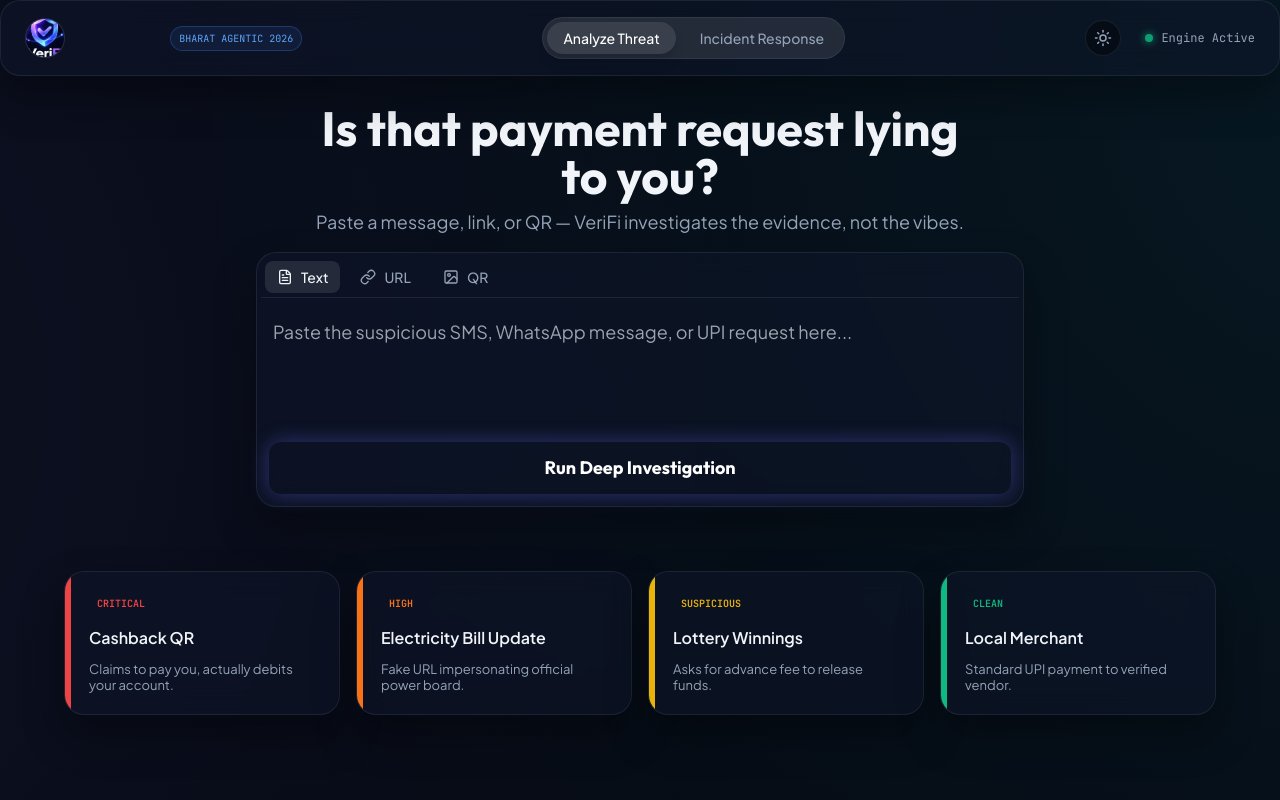
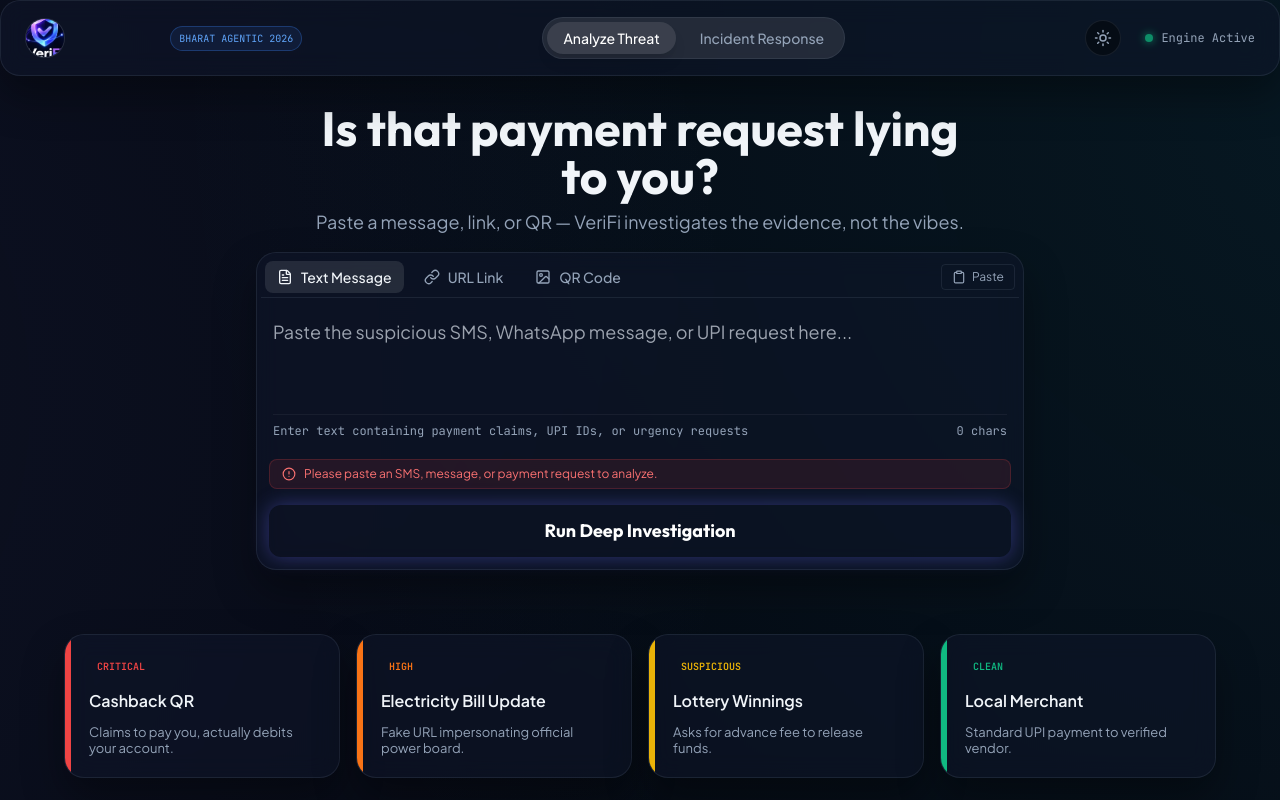
Before and after one commit to ADITYA-tp01/VeriFi, a React (Vite) app in the folder frontend/: page / in a window 1280 px wide. Both pictures are taken after a click on the button "Run Deep Investigation". Shown: the top 800 px of the page. Built offline with nearby package versions, Linux system fonts and the light colour scheme; no server answers.

Commit message:
feat(frontend): add QR and URL input interface

```diff
--- a/frontend/src/components/Hero.tsx
+++ b/frontend/src/components/Hero.tsx
@@ -1,23 +1,85 @@
 import { useState, useRef } from 'react';
-import { Search, Image as ImageIcon, Link as LinkIcon, FileText } from 'lucide-react';
+import { Image as ImageIcon, Link as LinkIcon, FileText, UploadCloud, X, Clipboard, AlertCircle } from 'lucide-react';
 import { clsx } from 'clsx';
 
 export default function Hero({ onRun }: any) {
-  const [tab, setTab] = useState<'text'|'url'|'qr'>('text');
+  const [tab, setTab] = useState<'text' | 'url' | 'qr'>('text');
   const [input, setInput] = useState('');
   const [qrFile, setQrFile] = useState<File | null>(null);
+  const [previewUrl, setPreviewUrl] = useState<string | null>(null);
+  const [isDragging, setIsDragging] = useState(false);
+  const [validationError, setValidationError] = useState<string | null>(null);
   const fileInputRef = useRef<HTMLInputElement>(null);
+
+  const handleQrSelection = (file: File) => {
+    if (!file.type.startsWith('image/')) {
+      setValidationError('Please upload a valid image file (PNG, JPG, WebP).');
+      return;
+    }
+    setValidationError(null);
+    setQrFile(file);
+    const url = URL.createObjectURL(file);
+    setPreviewUrl(url);
+  };
+
+  const clearQr = (e: React.MouseEvent) => {
+    e.stopPropagation();
+    if (previewUrl) URL.revokeObjectURL(previewUrl);
+    setQrFile(null);
+    setPreviewUrl(null);
+    if (fileInputRef.current) fileInputRef.current.value = '';
+  };
 
   const handleDrop = (e: React.DragEvent) => {
     e.preventDefault();
+    setIsDragging(false);
     if (e.dataTransfer.files && e.dataTransfer.files[0]) {
-      setQrFile(e.dataTransfer.files[0]);
+      handleQrSelection(e.dataTransfer.files[0]);
     }
   };
 
   const handleFileChange = (e: React.ChangeEvent<HTMLInputElement>) => {
     if (e.target.files && e.target.files[0]) {
-      setQrFile(e.target.files[0]);
+      handleQrSelection(e.target.files[0]);
+    }
+  };
+
+  const handlePaste = async () => {
+    try {
+      const text = await navigator.clipboard.readText();
+      if (text) {
+        setInput(text);
+        setValidationError(null);
+      }
+    } catch {
+      // Browser permissions fallback
+    }
+  };
+
+  const handleSubmit = () => {
+    if (tab === 'qr') {
+      if (!qrFile) {
+        setValidationError('Please upload or drop a QR code image to analyze.');
+        return;
+      }
+      setValidationError(null);
+      onRun('qr', qrFile);
+    } else if (tab === 'url') {
+      const trimmed = input.trim();
+      if (!trimmed) {
+        setValidationError('Please enter a URL or web domain to analyze.');
+        return;
+      }
+      setValidationError(null);
+      onRun('url', trimmed.startsWith('http') ? trimmed : `https://${trimmed}`);
+    } else {
+      const trimmed = input.trim();
+      if (!trimmed) {
+        setValidationError('Please paste an SMS, message, or payment request to analyze.');
+        return;
+      }
+      setValidationError(null);
+      onRun('text', trimmed);
     }
   };
 
@@ -29,30 +91,142 @@ export default function Hero({ onRun }: any) {
       </div>
 
       <div className="glass-panel w-full max-w-3xl p-1 flex flex-col gap-2">
-        <div className="flex items-center gap-2 border-b border-border-glass p-1">
-          <button onClick={()=>setTab('text')} className={clsx("flex items-center gap-2 px-3 py-1.5 rounded-lg text-sm font-medium transition-colors", tab==='text' ? "bg-black/10 dark:bg-white/10 text-text-primary":"text-text-muted hover:text-text-primary")}><FileText size={16}/> Text</button>
-          <button onClick={()=>setTab('url')} className={clsx("flex items-center gap-2 px-3 py-1.5 rounded-lg text-sm font-medium transition-colors", tab==='url' ? "bg-black/10 dark:bg-white/10 text-text-primary":"text-text-muted hover:text-text-primary")}><LinkIcon size={16}/> URL</button>
-          <button onClick={()=>setTab('qr')} className={clsx("flex items-center gap-2 px-3 py-1.5 rounded-lg text-sm font-medium transition-colors", tab==='qr' ? "bg-black/10 dark:bg-white/10 text-text-primary":"text-text-muted hover:text-text-primary")}><ImageIcon size={16}/> QR</button>
+        <div className="flex items-center justify-between border-b border-border-glass p-1">
+          <div className="flex items-center gap-2">
+            <button
+              onClick={() => { setTab('text'); setValidationError(null); }}
+              className={clsx("flex items-center gap-2 px-3 py-1.5 rounded-lg text-sm font-medium transition-colors", tab==='text' ? "bg-black/10 dark:bg-white/10 text-text-primary":"text-text-muted hover:text-text-primary")}
+            >
+              <FileText size={16}/> Text Message
+            </button>
+            <button
+              onClick={() => { setTab('url'); setValidationError(null); }}
+              className={clsx("flex items-center gap-2 px-3 py-1.5 rounded-lg text-sm font-medium transition-colors", tab==='url' ? "bg-black/10 dark:bg-white/10 text-text-primary":"text-text-muted hover:text-text-primary")}
+            >
+              <LinkIcon size={16}/> URL Link
+            </button>
+            <button
+              onClick={() => { setTab('qr'); setValidationError(null); }}
+              className={clsx("flex items-center gap-2 px-3 py-1.5 rounded-lg text-sm font-medium transition-colors", tab==='qr' ? "bg-black/10 dark:bg-white/10 text-text-primary":"text-text-muted hover:text-text-primary")}
+            >
+              <ImageIcon size={16}/> QR Code
+            </button>
+          </div>
+
+          {tab === 'text' && (
+            <button
+              onClick={handlePaste}
+              className="flex items-center gap-1.5 text-xs text-text-muted hover:text-blue-400 px-2.5 py-1 rounded border border-border-glass hover:bg-white/5 transition-colors"
+              title="Paste from clipboard"
+            >
+              <Clipboard size={14}/> Paste
+            </button>
+          )}
         </div>
 
-        <div className="p-3 min-h-[120px] flex items-center justify-center">
-          {tab === 'text' && <textarea className="w-full h-24 bg-transparent border-none outline-none resize-none text-lg text-text-primary placeholder:text-text-muted/50" placeholder="Paste the suspicious SMS, WhatsApp message, or UPI request here..." value={input} onChange={e=>setInput(e.target.value)} />}
-          {tab === 'url' && <input type="url" className="w-full bg-transparent border-b border-border-glass pb-2 outline-none text-xl text-center" placeholder="https://" value={input} onChange={e=>setInput(e.target.value)} />}
+        <div className="p-3 min-h-[130px] flex items-center justify-center">
+          {tab === 'text' && (
+            <div className="w-full flex flex-col">
+              <textarea
+                className="w-full h-24 bg-transparent border-none outline-none resize-none text-lg text-text-primary placeholder:text-text-muted/50"
+                placeholder="Paste the suspicious SMS, WhatsApp message, or UPI request here..."
+                value={input}
+                onChange={e => { setInput(e.target.value); setValidationError(null); }}
+              />
+              <div className="flex justify-between items-center text-xs text-text-muted pt-2 border-t border-white/5 font-mono">
+                <span>Enter text containing payment claims, UPI IDs, or urgency requests</span>
+                <span>{input.length} chars</span>
+              </div>
+            </div>
+          )}
+
+          {tab === 'url' && (
+            <div className="w-full flex flex-col gap-3">
+              <input
+                type="text"
+                className="w-full bg-transparent border-b border-border-glass pb-2 outline-none text-xl text-center font-mono placeholder:text-text-muted/40 focus:border-blue-500 transition-colors"
+                placeholder="e.g. sbi-kyc-verify.com/login"
+                value={input}
+                onChange={e => { setInput(e.target.value); setValidationError(null); }}
+                onKeyDown={e => e.key === 'Enter' && handleSubmit()}
+              />
+              <div className="flex items-center justify-center gap-2 flex-wrap text-xs text-text-muted font-mono">
+                <span>Quick samples:</span>
+                <button
+                  type="button"
+                  onClick={() => { setInput('sbi-kyc-verify.com'); setValidationError(null); }}
+                  className="px-2 py-0.5 rounded bg-white/5 hover:bg-white/10 hover:text-text-primary transition-colors border border-border-glass"
+                >
+                  sbi-kyc-verify.com
+                </button>
+                <button
+                  type="button"
+                  onClick={() => { setInput('bijli-bill-pay.in'); setValidationError(null); }}
+                  className="px-2 py-0.5 rounded bg-white/5 hover:bg-white/10 hover:text-text-primary transition-colors border border-border-glass"
+                >
+                  bijli-bill-pay.in
+                </button>
+              </div>
+            </div>
+          )}
+
           {tab === 'qr' && (
             <div
-              onDragOver={(e) => e.preventDefault()}
+              onDragOver={(e) => { e.preventDefault(); setIsDragging(true); }}
+              onDragLeave={() => setIsDragging(false)}
               onDrop={handleDrop}
               onClick={() => fileInputRef.current?.click()}
-              className="w-full h-24 border-2 border-dashed border-border-glass rounded-xl flex items-center justify-center text-text-muted hover:border-blue-500/50 hover:text-blue-500 transition-colors cursor-pointer"
+              className={clsx(
+                "w-full min-h-[110px] border-2 border-dashed rounded-xl flex items-center justify-center transition-all cursor-pointer p-4",
+                isDragging ? "border-blue-500 bg-blue-500/10 scale-[1.01]" : "border-border-glass hover:border-blue-500/50 hover:bg-white/5",
+                previewUrl ? "border-emerald-500/40 bg-emerald-500/5" : ""
+              )}
             >
               <input type="file" ref={fileInputRef} className="hidden" accept="image/*" onChange={handleFileChange} />
-              {qrFile ? qrFile.name : "Drop QR image here or click to browse"}
+              {previewUrl && qrFile ? (
+                <div className="flex items-center gap-4 w-full justify-between">
+                  <div className="flex items-center gap-3">
+                    <img src={previewUrl} alt="QR Preview" className="w-16 h-16 object-contain rounded-lg border border-white/10 bg-black/40 p-1" />
+                    <div className="flex flex-col text-left">
+                      <span className="font-medium text-sm text-text-primary truncate max-w-[200px] sm:max-w-xs">{qrFile.name}</span>
+                      <span className="text-xs text-text-muted font-mono">{(qrFile.size / 1024).toFixed(1)} KB • Image ready for decoding</span>
+                    </div>
+                  </div>
+                  <button
+                    type="button"
+                    onClick={clearQr}
+                    className="p-1.5 rounded-lg bg-white/10 hover:bg-red-500/20 hover:text-red-400 text-text-muted transition-colors"
+                    title="Remove QR image"
+                  >
+                    <X size={18}/>
+                  </button>
+                </div>
+              ) : (
+                <div className="flex flex-col items-center gap-1.5 text-text-muted">
+                  <UploadCloud size={28} className={isDragging ? "text-blue-400 animate-bounce" : "opacity-60"} />
+                  <span className="text-sm font-medium">Drop QR image here or click to browse</span>
+                  <span className="text-xs opacity-60">Supports UPI QR codes, barcodes, and payment screenshots</span>
+                </div>
+              )}
             </div>
           )}
         </div>
 
+        {validationError && (
+          <div className="flex items-center gap-2 px-3 py-1.5 mx-2 rounded-lg bg-red-500/10 border border-red-500/20 text-red-400 text-xs text-left animate-fade-in">
+            <AlertCircle size={14} className="shrink-0" />
+            <span>{validationError}</span>
+          </div>
+        )}
+
         <div className="p-2">
-          <button onClick={() => onRun(tab, tab === 'qr' ? qrFile : input)} className="w-full py-3 rounded-xl font-display font-bold text-lg text-white bg-[var(--accent)] shadow-[0_0_20px_rgba(99,102,241,0.4)] hover:shadow-[0_0_30px_rgba(6,182,212,0.6)] hover:scale-[0.99] transition-all duration-300">Run Deep Investigation</button>
+          <button
+            type="button"
+            onClick={handleSubmit}
+            className="w-full py-3 rounded-xl font-display font-bold text-lg text-white bg-[var(--accent)] shadow-[0_0_20px_rgba(99,102,241,0.4)] hover:shadow-[0_0_30px_rgba(6,182,212,0.6)] hover:scale-[0.99] active:scale-[0.98] transition-all duration-300"
+          >
+            Run Deep Investigation
+          </button>
         </div>
       </div>
     </div>
```
